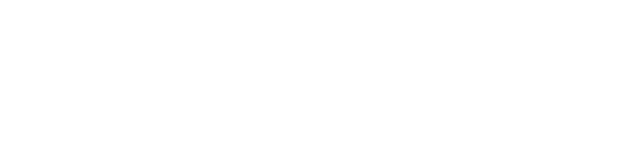
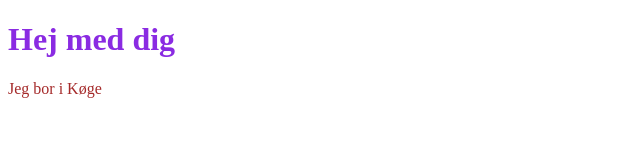
Before and after one commit to annelethin/koegebib, a plain HTML site: page index.html in a window 1280 px wide. Shown: the whole page, without its empty margins (0-640 px from the left). Drawn offline with Linux system fonts and the light colour scheme.

Commit message:
Test
Test om det hele virker

```diff
--- a/index.html
+++ b/index.html
@@ -4,9 +4,12 @@
     <meta charset="UTF-8">
     <meta http-equiv="X-UA-Compatible" content="IE=edge">
     <meta name="viewport" content="width=device-width, initial-scale=1.0">
-    <title>Document</title>
+    <title>Studieuniverset</title>
+    <link rel="stylesheet" href="style.css">
 </head>
 <body>
+    <h1>Hej med dig</h1>
+    <p>Jeg bor i Køge </p>
 
 </body>
 </html>
--- a/style.css
+++ b/style.css
@@ -0,0 +1,7 @@
+h1{
+    color: blueviolet;
+}
+
+p{
+    color: brown;
+}
```
